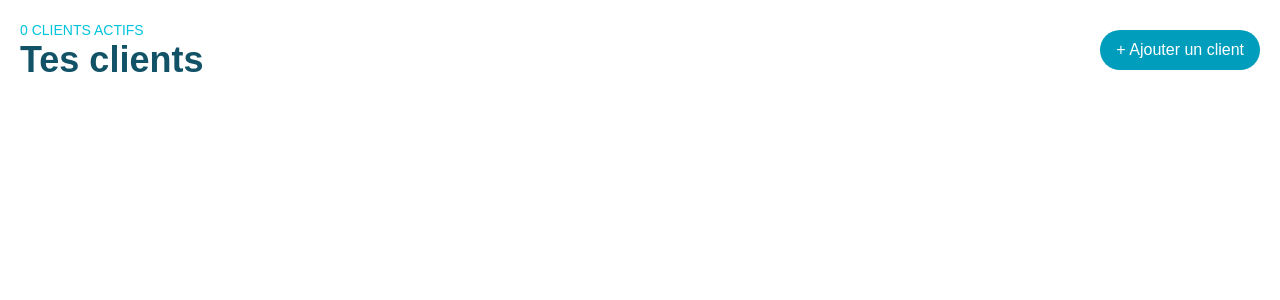
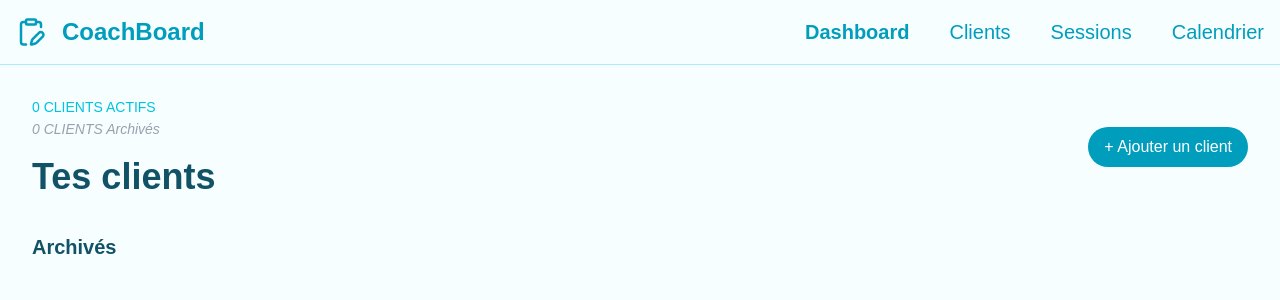
Before and after one commit to Lilousound/coachboard, a Next.js app: page /clients in a window 1280 px wide. Shown: the top 300 px of the page. Built offline with nearby package versions, Linux system fonts and the light colour scheme.

Commit message:
feat: added unarchived client option wih button style: archived button added style: general background added in layout.tsx

```diff
--- a/src/app/globals.css
+++ b/src/app/globals.css
@@ -1,7 +1,7 @@
 @import 'tailwindcss';
 
 :root {
-  --background: #ffffff;
+  --background: var(--color-main-50);
   --foreground: #171717;
 }
 
@@ -32,7 +32,6 @@
 }
 
 body {
-  background: var(--background);
   color: var(--foreground);
   font-family: Arial, Helvetica, sans-serif;
 }
--- a/src/app/layout.tsx
+++ b/src/app/layout.tsx
@@ -1,33 +1,37 @@
-import type { Metadata } from "next";
-import { Geist, Geist_Mono } from "next/font/google";
-import "./globals.css";
+import type { Metadata } from 'next'
+import { Geist, Geist_Mono } from 'next/font/google'
+import './globals.css'
+import NavBar from '../components/layout/navbar'
 
 const geistSans = Geist({
-  variable: "--font-geist-sans",
-  subsets: ["latin"],
-});
+  variable: '--font-geist-sans',
+  subsets: ['latin'],
+})
 
 const geistMono = Geist_Mono({
-  variable: "--font-geist-mono",
-  subsets: ["latin"],
-});
+  variable: '--font-geist-mono',
+  subsets: ['latin'],
+})
 
 export const metadata: Metadata = {
-  title: "Create Next App",
-  description: "Generated by create next app",
-};
+  title: 'Create Next App',
+  description: 'Generated by create next app',
+}
 
 export default function RootLayout({
   children,
 }: Readonly<{
-  children: React.ReactNode;
+  children: React.ReactNode
 }>) {
   return (
     <html
       lang="en"
-      className={`${geistSans.variable} ${geistMono.variable} h-full antialiased`}
+      className={`${geistSans.variable} ${geistMono.variable} h-ful bg-main-50/40 antialiased`}
     >
-      <body className="min-h-full flex flex-col">{children}</body>
+      <body className="">
+        <NavBar />
+        {children}
+      </body>
     </html>
-  );
+  )
 }
--- a/src/app/page.tsx
+++ b/src/app/page.tsx
@@ -1,11 +1,8 @@
-import PageHeader from '../components/layout/page-header'
 import Dashboard from './dashboard/page'
-import NavBar from '../components/layout/navbar'
 
 export default function Home() {
   return (
-    <main className="flex flex-col col-auto min-h-screen bg-main-50/30">
-      <NavBar />
+    <main className="">
       <Dashboard />
     </main>
   )
--- a/src/components/layout/navbar.tsx
+++ b/src/components/layout/navbar.tsx
@@ -3,7 +3,7 @@ import { ClipboardPen } from 'lucide-react'
 
 function Navbar() {
   return (
-    <nav className=" text-main-500 p-4 border-b border-main-500/30">
+    <nav className=" text-main-600 p-4 border-b border-main-500/30">
       <div className="container mx-auto flex justify-between items-center">
         <div className="flex items-center gap-4">
           <ClipboardPen size={30} />
--- a/src/features/clients/components/client-card.tsx
+++ b/src/features/clients/components/client-card.tsx
@@ -9,12 +9,14 @@ function ClientCard({
   level,
   registrationDate,
   notes,
+  active,
 }: {
   id: string
   name: string
   level: Level
   registrationDate: string
   notes: string
+  active: boolean
 }) {
   return (
     <Link href={`/clients/${id}`}>
@@ -30,13 +32,15 @@ function ClientCard({
           </div>
         </div>
 
-        <div className="">
+        <div className=" flex items-center justify-around">
           <p className="text-sm bg-main-500 text-white px-1.5 py-0.5 rounded-lg inline-block mb-2">
             {level}
           </p>
-
-          <p>{notes || 'Aucune note'}</p>
+          <p className="italic text-sm bg-main-900/30 text-main-50 px-1.5 py-0.5 rounded-lg inline-block mb-2">
+            {active ? '' : 'Archivé'}
+          </p>
         </div>
+        <p>{notes || 'Aucune note'}</p>
       </Card>
     </Link>
   )
--- a/src/features/clients/components/client-detail.tsx
+++ b/src/features/clients/components/client-detail.tsx
@@ -13,6 +13,7 @@ function ClientDetail({ id }: { id: string }) {
   const client = useClientsStore((state) => state.getClientById(id)) // Récupère le client correspondant à l'ID fourni
   const updateClient = useClientsStore((state) => state.updateClient) // Récupère la fonction pour mettre à jour un client
   const archiveClient = useClientsStore((state) => state.archiveClient) // Récupère la fonction pour archiver un client
+  const unArchiveClient = useClientsStore((state) => state.unArchiveClient) // Récupère la fonction pour désarchiver un client
   const [isEditing, setIsEditing] = useState(false) // État local pour gérer l'affichage du formulaire de modification
 
   if (!client) {
@@ -22,7 +23,7 @@ function ClientDetail({ id }: { id: string }) {
   if (isEditing) {
     // Si l'utilisateur est en mode édition, affiche le formulaire de modification avec champs préremplis (grâce à initialData)
     return (
-      <main className="flex flex-col items-centermt-10 gap-4">
+      <main className="flex flex-col items-center mt-10 gap-4">
         <ClientForm
           initialData={client}
           onSubmit={(updatedMember) => {
@@ -70,6 +71,17 @@ function ClientDetail({ id }: { id: string }) {
               Archiver
             </Button>
           )}
+          {!client.active && ( // Affiche le bouton "Désarchiver" uniquement si le client n'est plus actif
+            <Button
+              variant="secondary"
+              onClick={() => {
+                unArchiveClient(client.id) // Appelle la fonction d'archivage du client dans le store
+                router.push('/clients') // Redirige l'utilisateur vers la liste des clients après l'archivage
+              }}
+            >
+              Désarchiver
+            </Button>
+          )}
         </div>
       </Card>
     </main>
--- a/src/features/clients/components/client-list.tsx
+++ b/src/features/clients/components/client-list.tsx
@@ -10,15 +10,20 @@ function ClientList() {
   const clients = useClientsStore((state) => state.clients)
   const addClient = useClientsStore((state) => state.addClient)
   const [showForm, setShowForm] = useState(false) //affiche ou masque le formulaire d'ajout de client
+  const activeClients = clients.filter((client) => client.active === true)
+  const nonActiveClients = clients.filter((client) => client.active === false)
 
   return (
-    <main className="m-5">
+    <main className="m-8">
       <div className="flex flex-row items-center justify-between gap-4">
         <div>
           <p className="text-main-500 text-sm">
-            {clients.length} CLIENTS ACTIFS
+            {activeClients.length} CLIENTS ACTIFS
           </p>
-          <h1 className="text-4xl font-bold text-main-900">Tes clients</h1>
+          <em className="text-gray-400 text-sm">
+            {nonActiveClients.length} CLIENTS Archivés
+          </em>
+          <h1 className="text-4xl font-bold text-main-900 mt-4">Tes clients</h1>
         </div>
         <Button onClick={() => setShowForm(!showForm)}>
           {showForm ? 'Annuler' : ' + Ajouter un client'}
@@ -34,7 +39,7 @@ function ClientList() {
       )}
 
       <div className="flex flex-row row-auto items-center justify-center mt-5 gap-4">
-        {clients.map((client) => (
+        {activeClients.map((client) => (
           <ClientCard
             key={client.id}
             id={client.id}
@@ -42,6 +47,22 @@ function ClientList() {
             level={client.level}
             registrationDate={client.registrationDate}
             notes={client.notes}
+            active={client.active}
+          />
+        ))}
+      </div>
+
+      <h2 className="text-xl font-bold text-main-900 mt-4">Archivés</h2>
+      <div className="flex flex-row row-auto items-center justify-center mt-5 gap-4">
+        {nonActiveClients.map((client) => (
+          <ClientCard
+            key={client.id}
+            id={client.id}
+            name={`${client.firstname} ${client.lastname}`}
+            level={client.level}
+            registrationDate={client.registrationDate}
+            notes={client.notes}
+            active={client.active}
           />
         ))}
       </div>
--- a/src/store/useClientsStore.ts
+++ b/src/store/useClientsStore.ts
@@ -7,6 +7,7 @@ type ClientsState = {
   addClient: (client: Member) => void
   updateClient: (id: string, updates: Partial<Member>) => void
   archiveClient: (id: string) => void
+  unArchiveClient: (id: string) => void
   getClientById: (id: string) => Member | undefined
 }
 
@@ -34,6 +35,13 @@ export const useClientsStore = create<ClientsState>()(
           ),
         })),
 
+      unArchiveClient: (id) =>
+        set((state) => ({
+          clients: state.clients.map((c) =>
+            c.id === id ? { ...c, active: true } : c,
+          ),
+        })),
+
       getClientById: (id) => get().clients.find((c) => c.id === id),
     }),
     { name: 'coachboard-clients' },
```
